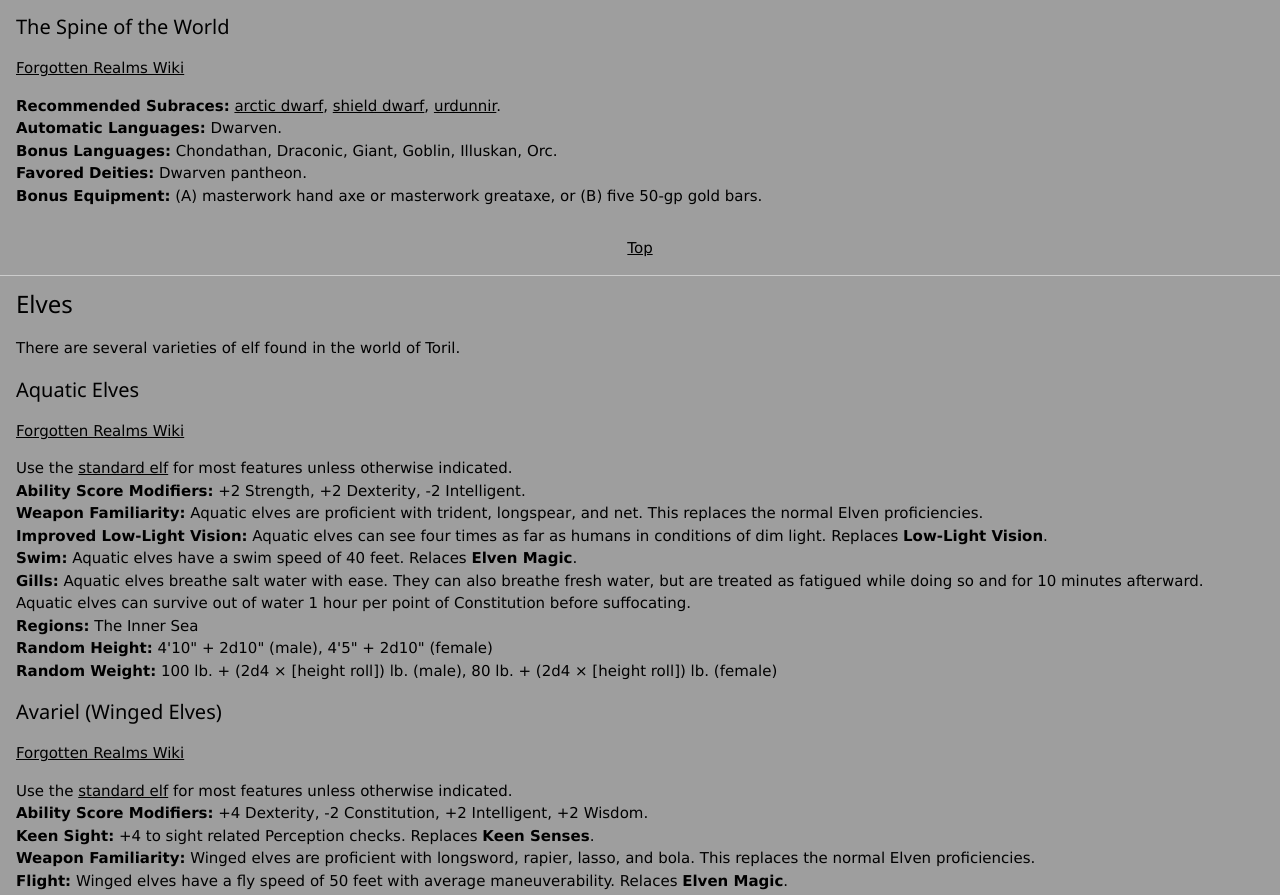
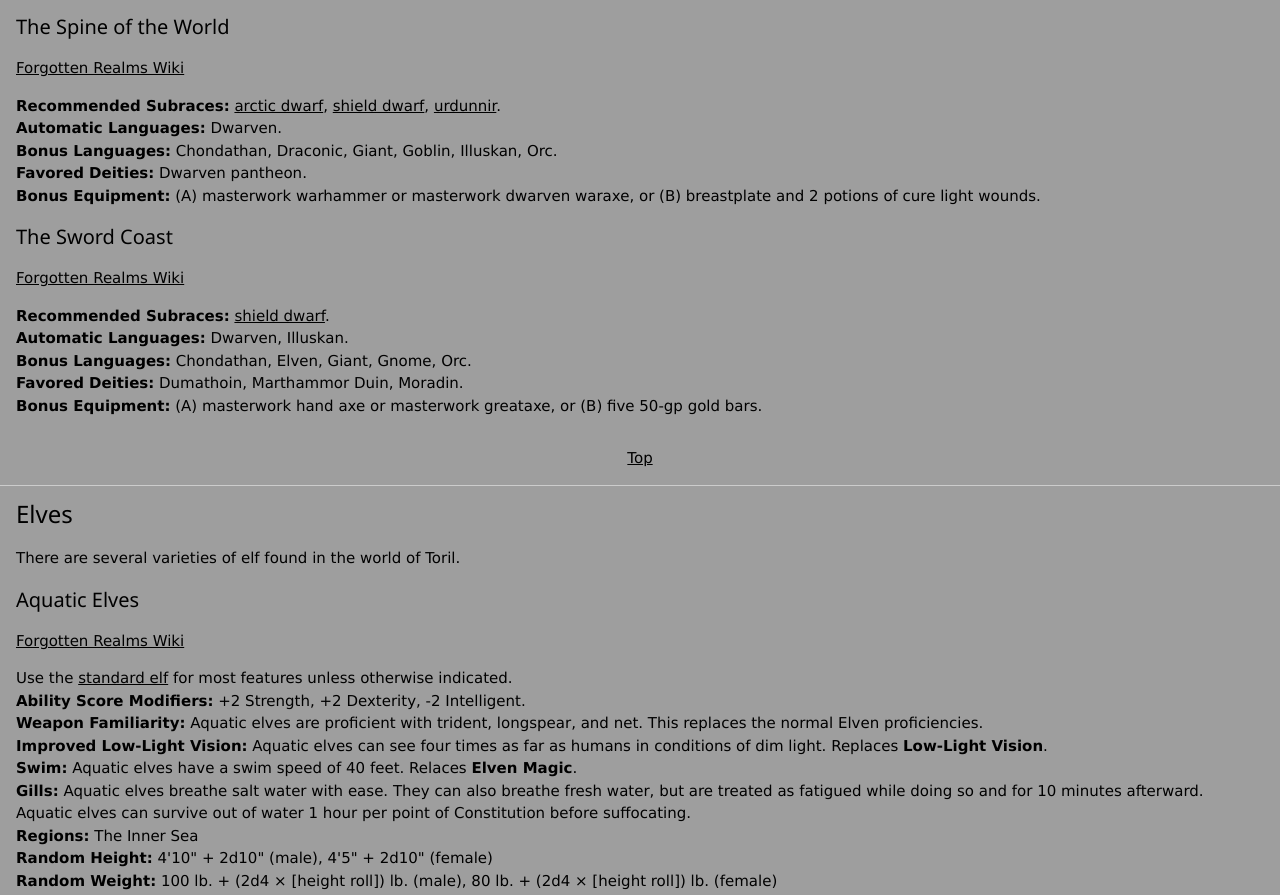
Before and after one commit to DwarrowCoder/DwarrowCoder.github.io, a plain HTML site: page undermountain-campaign-regions.html in a window 1280 px wide. Shown: the part 2052-2947 px from the top of the page. Drawn offline with nearby package versions, Linux system fonts and the light colour scheme.

Commit message:
Update undermountain-campaign-regions.html

```diff
--- a/undermountain-campaign-regions.html
+++ b/undermountain-campaign-regions.html
@@ -101,6 +101,15 @@ These are regions that can serve as the home of your character if they are a nat
                 <b>Automatic Languages:</b> Dwarven.<br>
                 <b>Bonus Languages:</b> Chondathan, Draconic, Giant, Goblin, Illuskan, Orc.<br>
                 <b>Favored Deities:</b> Dwarven pantheon.<br>
+                <b>Bonus Equipment:</b> (A) masterwork warhammer or masterwork dwarven waraxe, or (B) breastplate and 2 potions of cure light wounds.<br>
+            </p>
+            <h4 id="sword-coast">The Sword Coast</h4>
+            <p><a href="https://forgottenrealms.fandom.com/wiki/Sword_Coast">Forgotten Realms Wiki</a></p>
+            <p>
+                <b>Recommended Subraces:</b> <a href="./undermountain-campaign-races.html#shield-dwarf">shield dwarf</a>.<br>
+                <b>Automatic Languages:</b> Dwarven, Illuskan.<br>
+                <b>Bonus Languages:</b> Chondathan, Elven, Giant, Gnome, Orc.<br>
+                <b>Favored Deities:</b> Dumathoin, Marthammor Duin, Moradin.<br>
                 <b>Bonus Equipment:</b> (A) masterwork hand axe or masterwork greataxe, or (B) five 50-gp gold bars.<br>
             </p>
         </section>
```
